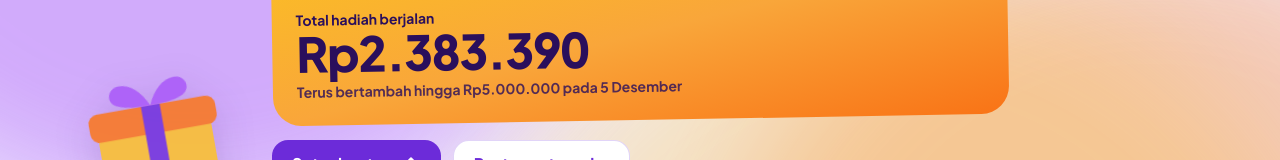
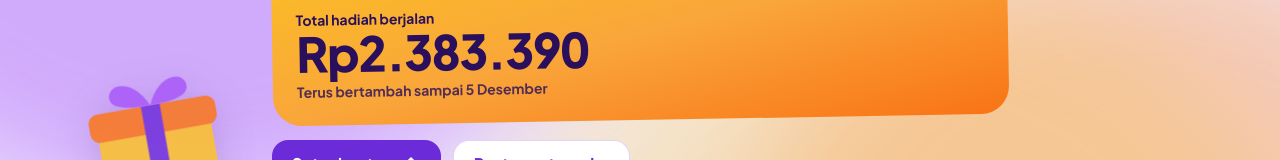
Before and after one commit to seccoundcohoicezan-cmd/ShareIn, a Next.js app: page /goldenticket in a window 1280 px wide. Shown: the part 354-514 px from the top of the page. Built offline with nearby package versions, Linux system fonts and the light colour scheme; no server answers.

Commit message:
fix: hapus angka batas hadiah (hingga Rp5.000.000) di Golden Ticket
Co-Authored-By: Claude Opus 5.5 <noreply@anthropic.com>

```diff
--- a/components/GoldenCounter.tsx
+++ b/components/GoldenCounter.tsx
@@ -26,7 +26,7 @@ export function GoldenCounter({ pool, size = 'lg' }: { pool: GoldenPool; size?:
         {formatRupiah(value)}
       </p>
       <p className={`mt-1 font-bold ${size === 'lg' ? 'text-sm' : 'text-xs'} opacity-80`}>
-        Terus bertambah hingga {formatRupiah(pool.golden_pool_end)} pada {endFmt.format(new Date(pool.golden_end_at))}
+        Terus bertambah sampai {endFmt.format(new Date(pool.golden_end_at))}
       </p>
     </div>
   )
```
Also changed, not shown: 1 other file (tests, documents, lock files or other folders).
